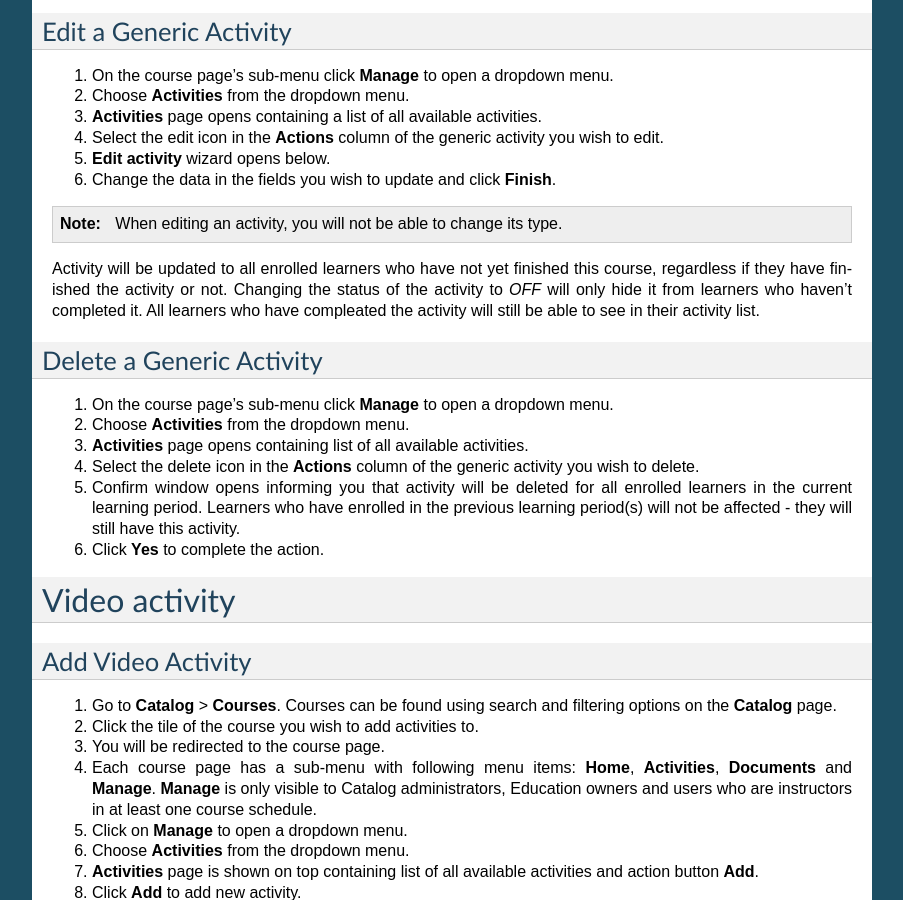
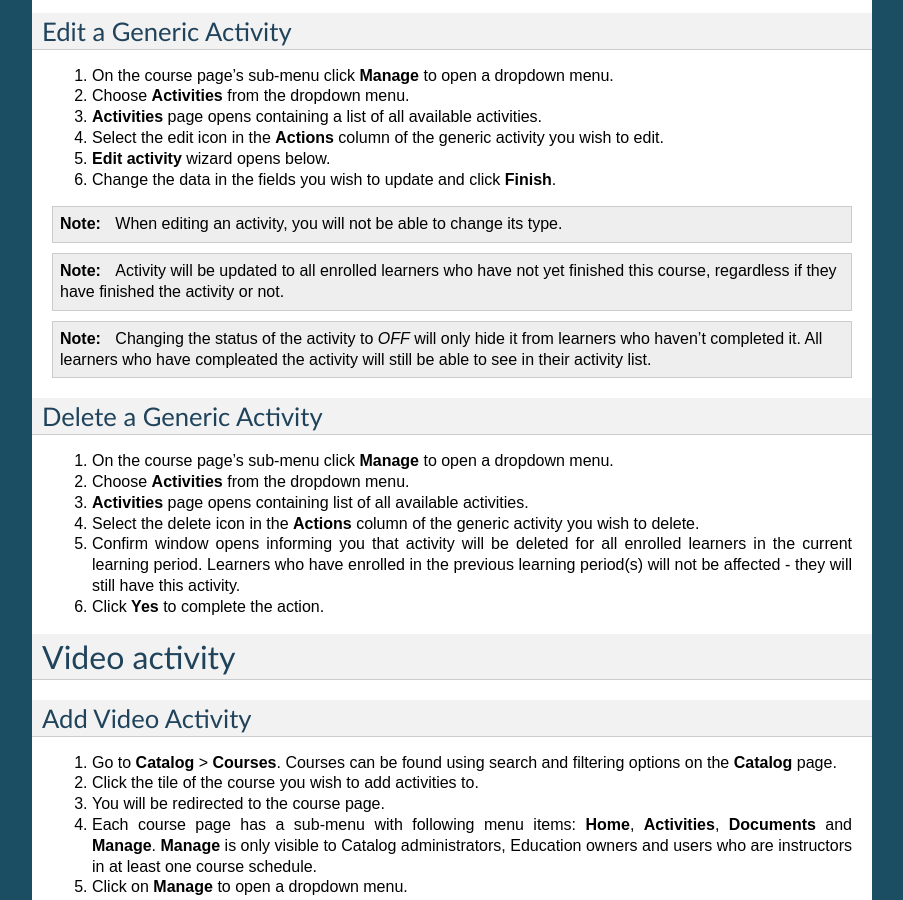
Before and after one commit to pslisko/performa365docs, a Sphinx documentation site: the page built from docs/howto/manage_activities/generic_video.rst, in a window 1280 px wide and 900 px high, scrolled down 646 px. Shown: the whole window, without its empty margins (198-1101 px from the left). Built offline with Sphinx 7.4.7, drawn with Linux system fonts in a browser that asks for light colours; pages that are not in the unit, such as notebooks, are missing from menus; some of the changed lines change nothing that is shown.

Commit message:
Update generic_video.rst

```diff
--- a/docs/howto/manage_activities/generic_video.rst
+++ b/docs/howto/manage_activities/generic_video.rst
@@ -41,8 +41,11 @@
 #. Change the data in the fields you wish to update and click **Finish**.
 
 .. note:: When editing an activity, you will not be able to change its type.
-Activity will be updated to all enrolled learners who have not yet finished this course, regardless if they have finished the activity or not.
-Changing the status of the activity to *OFF* will only hide it from learners who haven't completed it. All learners who have compleated the activity will still be able to see in their activity list.
+
+.. note:: Activity will be updated to all enrolled learners who have not yet finished this course, regardless if they have finished the activity or not.
+
+.. note:: Changing the status of the activity to *OFF* will only hide it from learners who haven't completed it. All learners who have compleated the activity will still be able to see in their activity list.
+
 
 Delete a Generic Activity
 *********************
```
